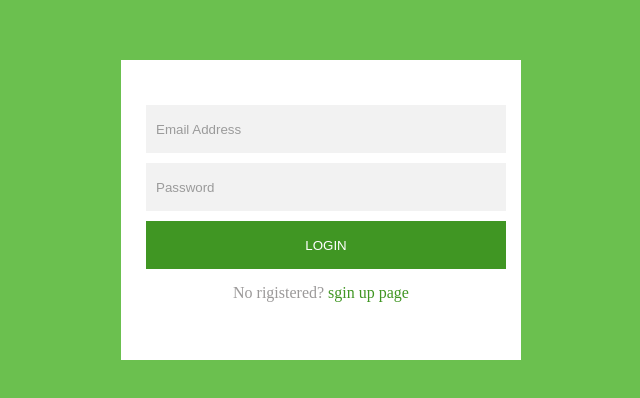
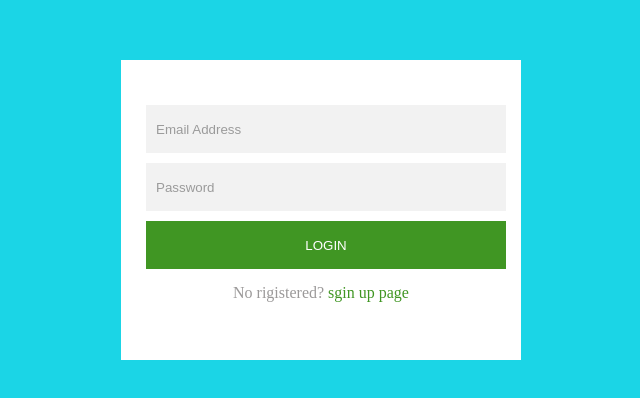
Before and after one commit to yaghoob-pr/maktab-login, a plain HTML site: page index.html in a window 1280 px wide. Shown: the part 190-588 px from the top of the page, without its empty margins (319-959 px from the left). Drawn offline with Linux system fonts and the light colour scheme.

Commit message:
changed background color

```diff
--- a/style.css
+++ b/style.css
@@ -4,7 +4,7 @@ html {
   height: 100%;
   padding: 0;
   margin: 0;
-  background-color: #6bc04f;
+  background-color: #1bd5e6;
 }
 
 * {
@@ -50,7 +50,6 @@ html {
 .form-text {
   display: flex;
   justify-content: center;
-
   margin-top: 10px;
 }
 
```
